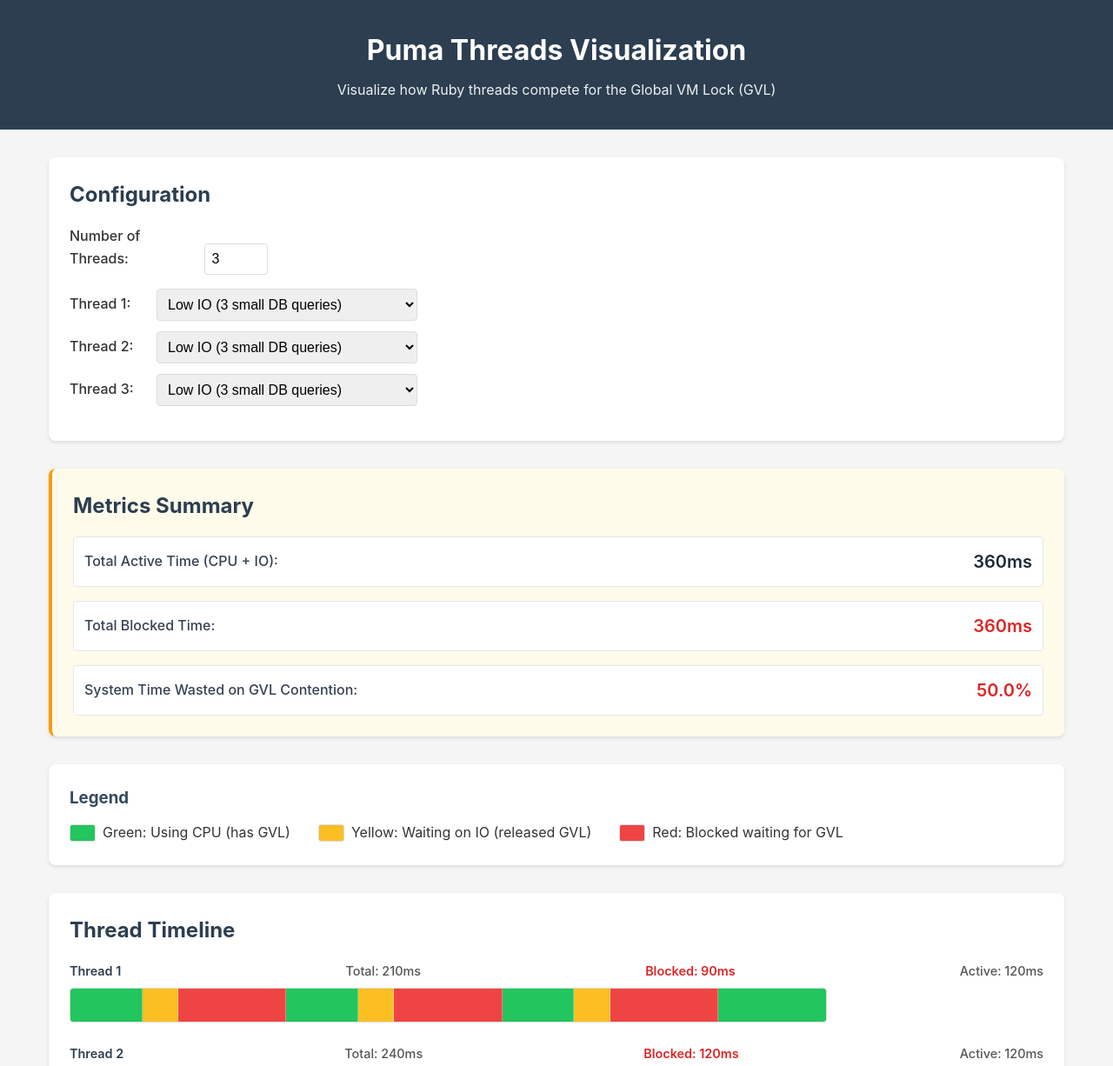
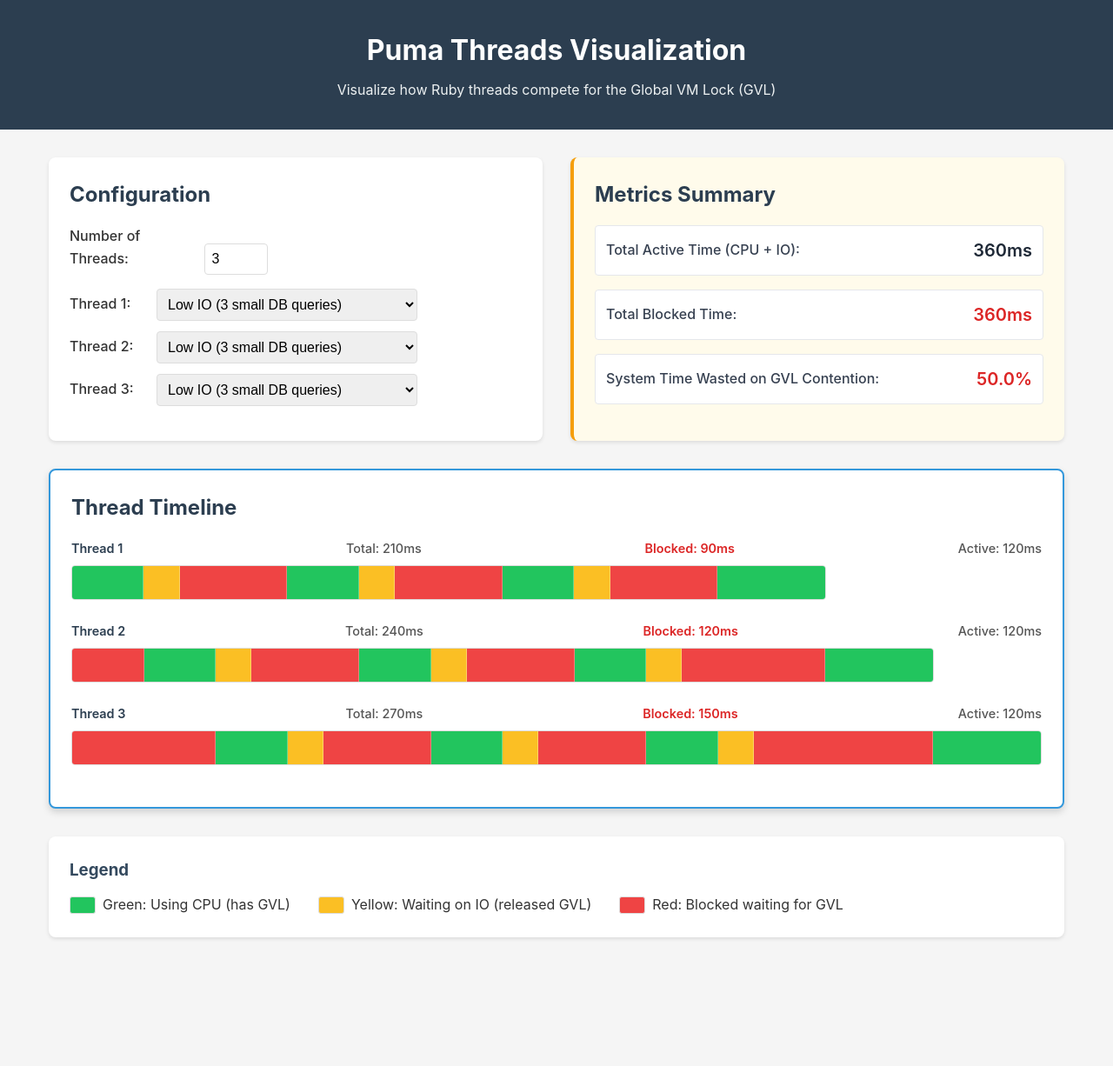
Before and after one commit to fesilvajacquier/rails_threads_visualization, a plain HTML site: page docs/index.html in a window 1280 px wide. Shown: the top 1226 px of the page at 87% size. After the commit the page ends 1110 px from the top, so only its background shows below. Drawn offline with Linux system fonts and the light colour scheme.

Commit message:
feat: redesign layout with prominent thread timeline
Redesigns page layout to emphasize the thread timeline visualization
as the central element, with configuration and metrics displayed
side-by-side for easy monitoring.

Layout changes:
- Configuration and Metrics sections now display in 50/50 columns
- Thread Timeline section full-width with enhanced prominence
- Blue border (2px) and deeper shadow on timeline section
- Legend moved to bottom as reference material

Responsive design:
- Desktop: Side-by-side columns above full-width timeline
- Mobile (<768px): All sections stack vertically
- Timeline always maintains full width across breakpoints

This layout improves visual hierarchy by:
- Making the timeline the focal point of the page
- Allowing simultaneous viewing of controls and metrics
- Providing clear separation between input, output, and reference

```diff
--- a/docs/index.html
+++ b/docs/index.html
@@ -13,6 +13,7 @@
     </header>
 
     <main>
+        <div class="sidebar-container">
             <section id="controls">
                 <h2>Configuration</h2>
                 <div class="control-group">
@@ -25,6 +26,12 @@
             <section id="metrics-summary">
                 <h2>Metrics Summary</h2>
                 <div id="metrics-container"></div>
+            </section>
+        </div>
+
+        <section id="visualization">
+            <h2>Thread Timeline</h2>
+            <div id="threads-container"></div>
         </section>
 
         <section id="legend">
@@ -44,11 +51,6 @@
                 </div>
             </div>
         </section>
-
-        <section id="visualization">
-            <h2>Thread Timeline</h2>
-            <div id="threads-container"></div>
-        </section>
     </main>
 
     <script src="simulation.js"></script>
--- a/docs/styles.css
+++ b/docs/styles.css
@@ -32,12 +32,24 @@ main {
     padding: 0 1rem;
 }
 
+/* Sidebar container for controls and metrics */
+.sidebar-container {
+    display: grid;
+    grid-template-columns: 1fr 1fr;
+    gap: 2rem;
+    margin-bottom: 2rem;
+}
+
 section {
     background: white;
     padding: 1.5rem;
     margin-bottom: 2rem;
     border-radius: 8px;
     box-shadow: 0 2px 4px rgba(0,0,0,0.1);
+}
+
+.sidebar-container section {
+    margin-bottom: 0;
 }
 
 h2 {
@@ -178,6 +190,11 @@ button:hover {
 }
 
 /* Visualization Section */
+#visualization {
+    border: 2px solid #3498db;
+    box-shadow: 0 4px 8px rgba(0,0,0,0.15);
+}
+
 #threads-container {
     margin-top: 1rem;
 }
@@ -243,6 +260,20 @@ button:hover {
         padding: 0 0.5rem;
     }
 
+    /* Stack sidebar columns on mobile */
+    .sidebar-container {
+        grid-template-columns: 1fr;
+        gap: 1rem;
+    }
+
+    .sidebar-container section {
+        margin-bottom: 1rem;
+    }
+
+    .sidebar-container section:last-child {
+        margin-bottom: 0;
+    }
+
     .legend-items {
         flex-direction: column;
         gap: 0.75rem;
```
Lines whose indentation alone changed are shown as unchanged.
